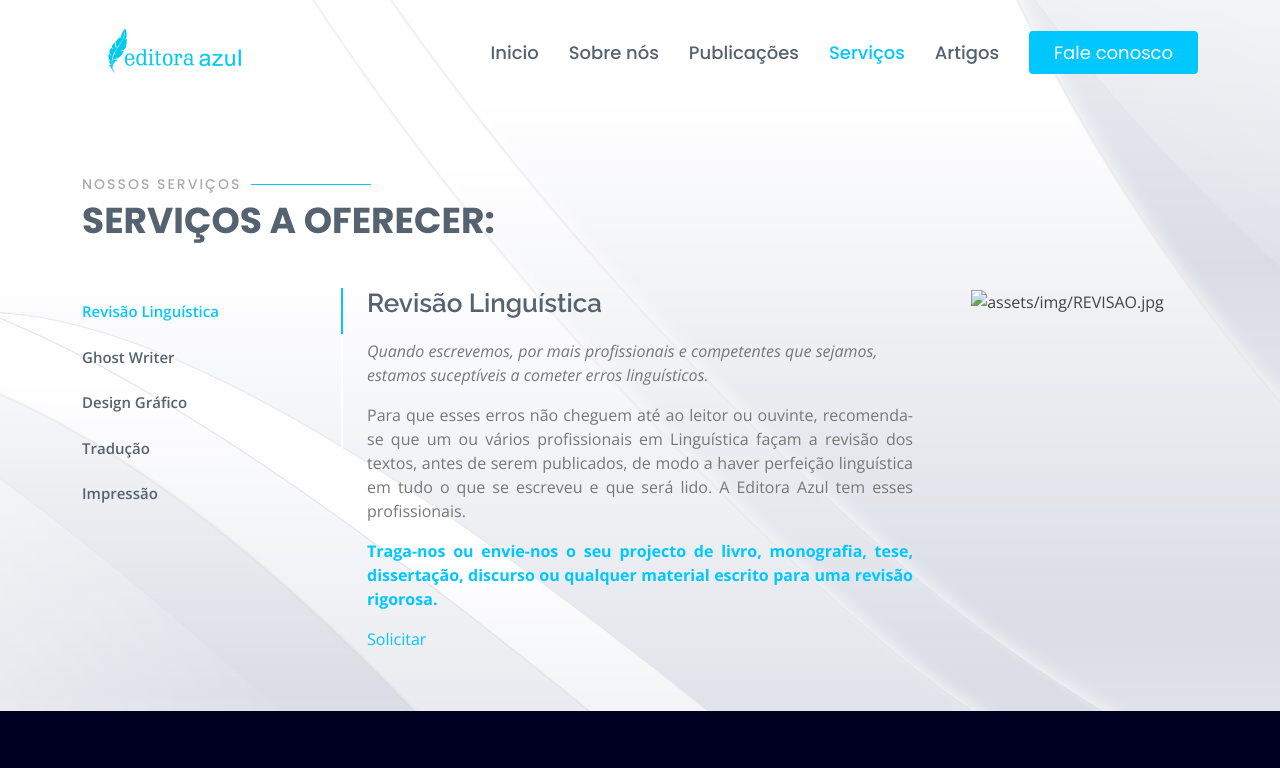
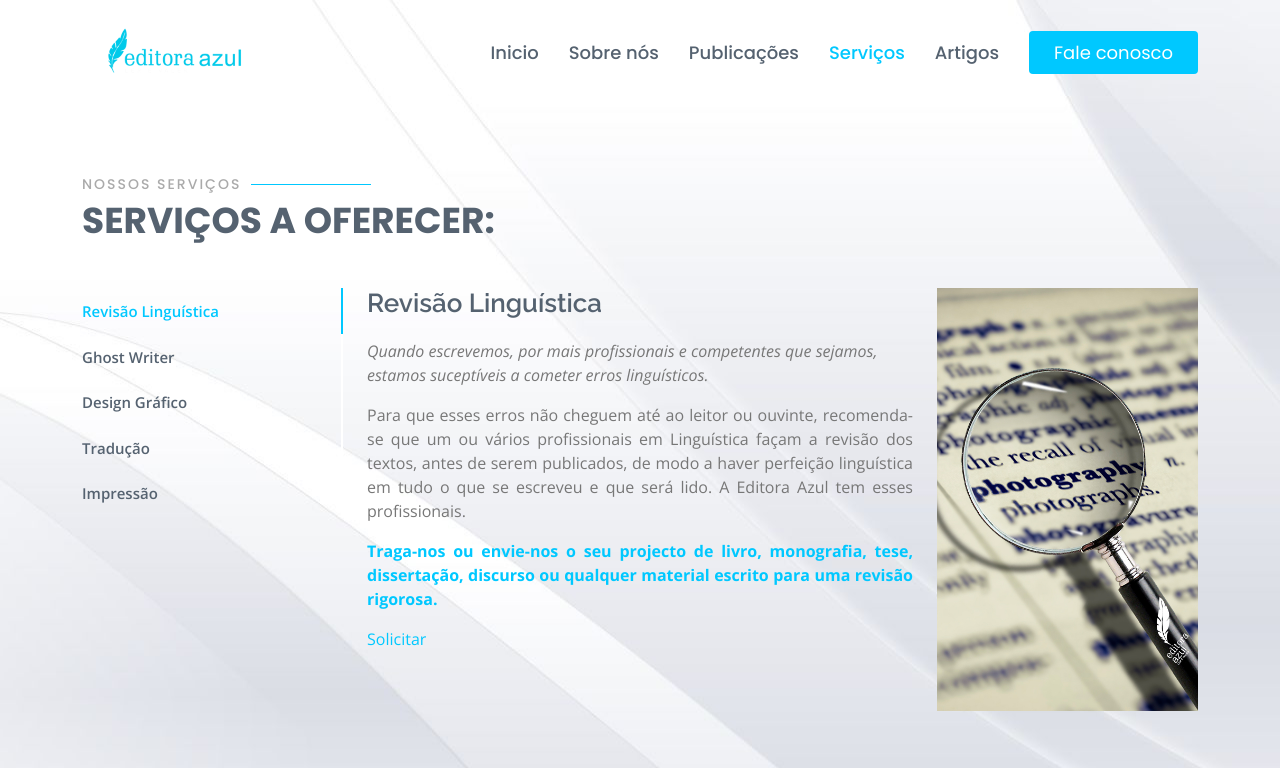
Before and after one commit to caioteca/editoraazul, a plain HTML site: page servicos.html in a window 1280 px wide. Shown: the top 768 px of the page. Drawn offline with nearby package versions, Linux system fonts and the light colour scheme.

Commit message:
Update servicos.html

```diff
--- a/servicos.html
+++ b/servicos.html
@@ -186,7 +186,7 @@
                       >
                     </div>
                     <div class="col-lg-4 text-center order-1 order-lg-2">
-                      <img src="" alt="assets/img/REVISAO.jpg" class="img-fluid" />
+                      <img src="assets/img/REVISAO.jpg" alt="" class="img-fluid" />
                     </div>
                   </div>
                 </div>
```
